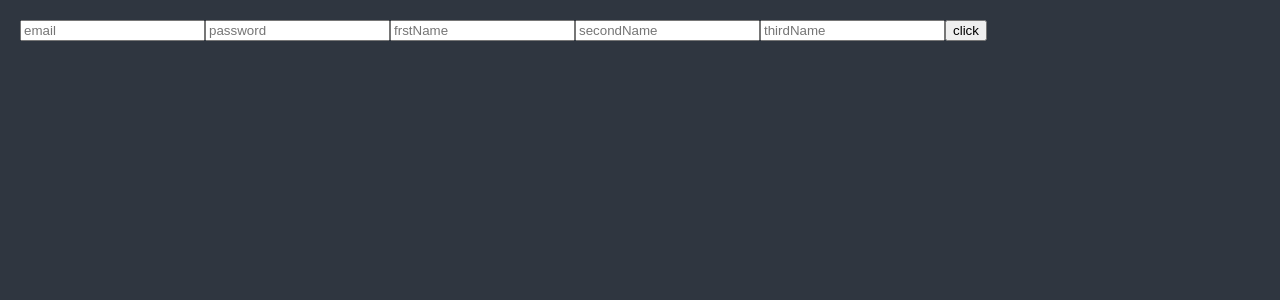
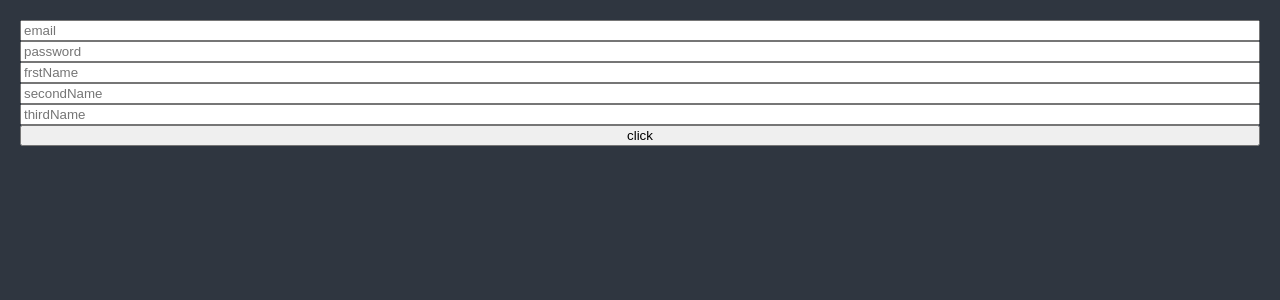
Before and after one commit to soyoung931014/ReactJS, a React (Create React App) app in the folder todolist/: page / in a window 1280 px wide. Shown: the top 300 px of the page. Built offline with nearby package versions, Linux system fonts and the light colour scheme; a web font is replaced by a local one.

Commit message:
chore: form Validation, errors

```diff
--- a/todolist/src/ToDoList.tsx
+++ b/todolist/src/ToDoList.tsx
@@ -1,16 +1,40 @@
-import React, { useState } from "react";
 import { useForm } from "react-hook-form";
 const ToDoList = () => {
-  const { register, watch } = useForm();
-  console.log(watch());
+  const { register, handleSubmit, formState } = useForm();
+  console.log(handleSubmit);
+  const onValid = (data: any) => {
+    console.log(data);
+  };
+  console.log(formState.errors);
   return (
     <div>
-      <form>
-        <input placeholder="email" {...register("email")} />
-        <input placeholder="password" {...register("password")} />
-        <input placeholder="frstName" {...register("frstName")} />
-        <input placeholder="secondName" {...register("secondName")} />
-        <input placeholder="thirdName" {...register("thirdName")} />
+      <form
+        style={{ display: "flex", flexDirection: "column" }}
+        onSubmit={handleSubmit(onValid)}
+      >
+        <input placeholder="email" {...register("email", { required: true })} />
+        <input
+          placeholder="password"
+          {...register("password", { required: true, minLength: 10 })}
+        />
+        <input
+          placeholder="frstName"
+          {...register("frstName", { required: true })}
+        />
+        <input
+          placeholder="secondName"
+          {...register("secondName", { required: true })}
+        />
+        <input
+          placeholder="thirdName"
+          {...register("thirdName", {
+            required: "Password is required",
+            minLength: {
+              value: 5,
+              message: "Your password is too short.",
+            },
+          })}
+        />
         <button>click</button>
       </form>
     </div>
```
